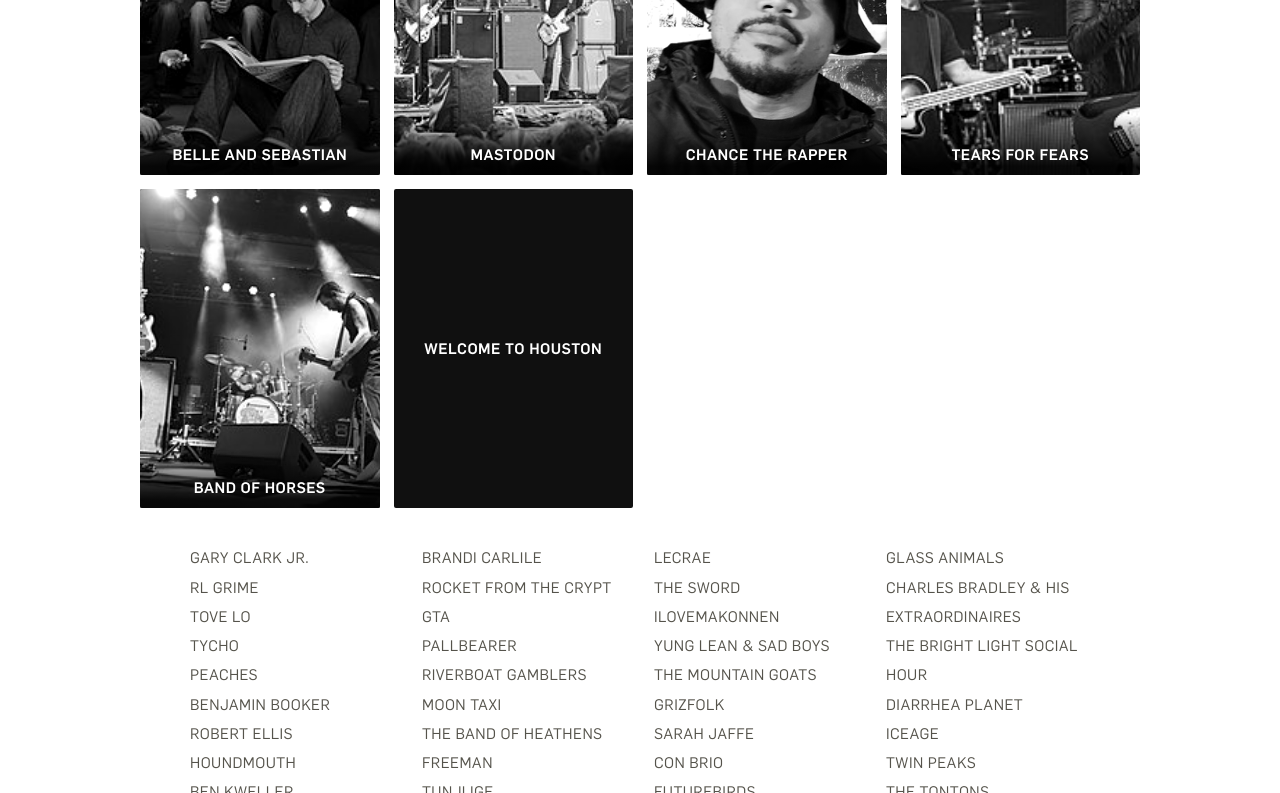
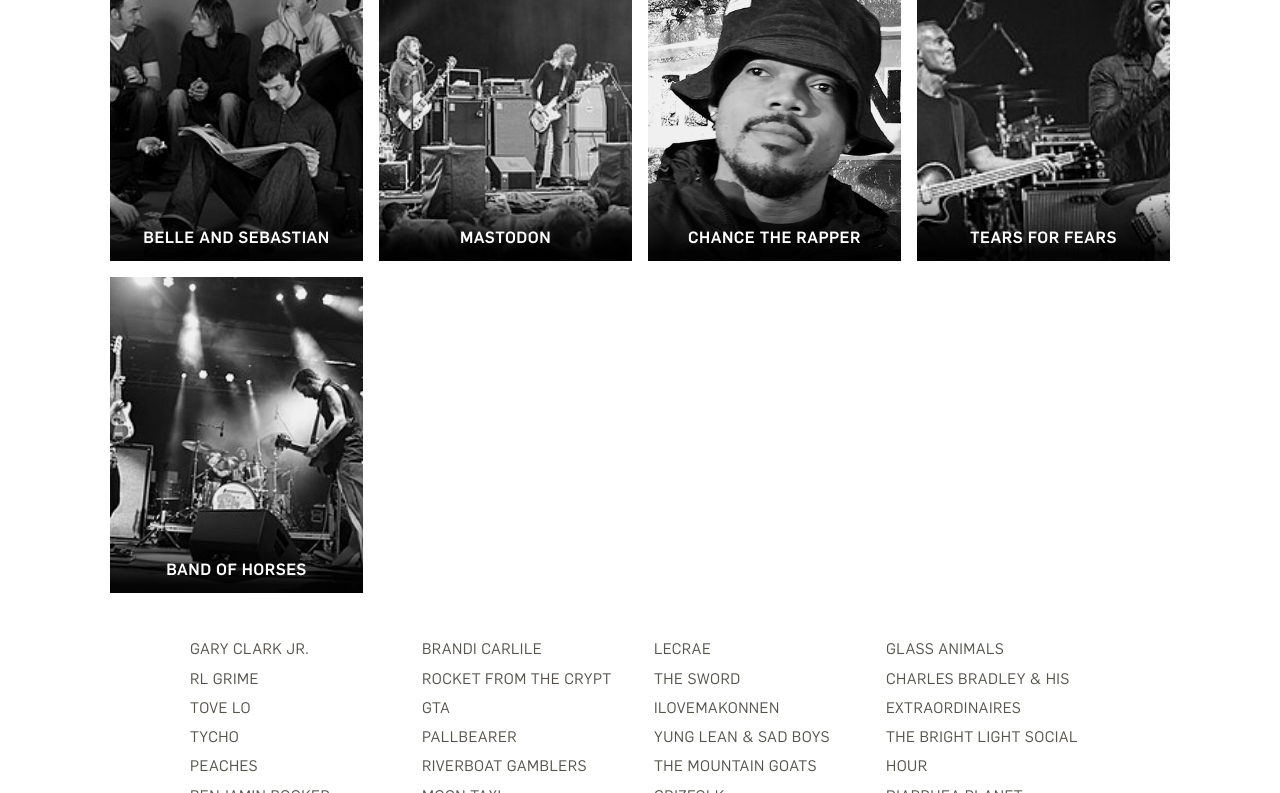
Before and after one commit to mikefelder/fpsf-reborn, an Astro site: page /2015 in a window 1280 px wide. Shown: the part 1447-2240 px from the top of the page. Built offline with nearby package versions, Linux system fonts and the light colour scheme; Astro itself is replaced by a stand-in of ours.

Commit message:
Polish 2015 lineup: LINEUP heading + larger cards + hover accent; drop Welcome to Houston
Removed 'Welcome to Houston' (poster text, not an artist). Added a flama+black-underline 'Lineup' heading matching the Sponsors section; enlarged headliner cards to 4:5 portrait 3-across, kept the monochrome B&W (grayscale→color+zoom on hover) with a growing white accent bar as a click cue.

```diff
--- a/src/data/snapshot-2015-main.json
+++ b/src/data/snapshot-2015-main.json
@@ -259,10 +259,6 @@
         "slug": "band-of-horses",
         "bio": "Band of Horses is an American rock band formed in 2004 in Seattle, Washington. Led by singer-songwriter Ben Bridwell, who has been the band's sole constant member throughout numerous line-up changes, the band's current line-up also includes longtime member Creighton Barrett (drums) alongside Matt Gentling, Brett Nash, and Joel Graves.",
         "url": "https://en.wikipedia.org/wiki/Band_of_Horses"
-      },
-      {
-        "name": "Welcome to Houston",
-        "image": null
       }
     ],
     "undercard": [
--- a/src/layouts/Fpsf2015Layout.astro
+++ b/src/layouts/Fpsf2015Layout.astro
@@ -75,19 +75,23 @@
         border-radius: 2px;
         box-shadow: 0 6px 26px rgba(0, 0, 0, 0.35);
       }
+      .lineup-block > .title {
+        text-align: left;
+        margin: 0 0 1.5rem;
+        padding-bottom: 0.4rem;
+      }
       .lineup-headliners {
         display: grid;
-        grid-template-columns: repeat(auto-fill, minmax(190px, 1fr));
-        gap: 14px;
-        max-width: 1000px;
-        margin: 0 auto 34px;
+        grid-template-columns: repeat(auto-fill, minmax(232px, 1fr));
+        gap: 16px;
+        max-width: 1060px;
+        margin: 0 auto 40px;
       }
       .hl-card {
         position: relative;
-        aspect-ratio: 3 / 4;
-        background: #101010;
+        aspect-ratio: 4 / 5;
+        background: #0d0d0d;
         overflow: hidden;
-        border-radius: 2px;
       }
       .hl-card-img {
         display: block;
@@ -95,26 +99,41 @@
         height: 100%;
         object-fit: cover;
         object-position: center top;
-        filter: grayscale(100%) contrast(1.05);
-        transition: filter 0.35s ease, transform 0.35s ease;
+        filter: grayscale(100%) contrast(1.05) brightness(0.94);
+        transition: filter 0.4s ease, transform 0.55s ease;
       }
       .hl-card:hover .hl-card-img {
         filter: grayscale(0%);
-        transform: scale(1.04);
+        transform: scale(1.05);
       }
+      /* accent bar grows on hover as a clickable cue */
+      .hl-card::before {
+        content: '';
+        position: absolute;
+        left: 0;
+        right: 0;
+        bottom: 0;
+        height: 4px;
+        background: #ffffff;
+        transform: scaleX(0);
+        transform-origin: left center;
+        transition: transform 0.35s ease;
+        z-index: 2;
+      }
+      .hl-card:hover::before { transform: scaleX(1); }
       .hl-card-name {
         position: absolute;
         left: 0;
         right: 0;
         bottom: 0;
-        padding: 30px 12px 12px;
-        background: linear-gradient(to top, rgba(0, 0, 0, 0.92) 15%, rgba(0, 0, 0, 0));
+        padding: 38px 15px 15px;
+        background: linear-gradient(to top, rgba(0, 0, 0, 0.95) 12%, rgba(0, 0, 0, 0));
         color: #ffffff;
         font-family: 'flamamedium', 'Helvetica Neue', Arial, sans-serif;
         text-transform: uppercase;
         letter-spacing: 0.03em;
-        font-size: 15px;
-        line-height: 1.15;
+        font-size: 16px;
+        line-height: 1.12;
       }
       .hl-card--noimg {
         display: flex;
--- a/src/pages/2015/index.astro
+++ b/src/pages/2015/index.astro
@@ -18,6 +18,7 @@
       <div class="large-12 columns">
         <div class="row">
           <div class="lineup-block">
+            <h2 class="title uppercase">Lineup</h2>
             <div class="lineup-headliners">
               {snapshot.lineup.headliners.map((h) => (
                 h.slug ? (
```
